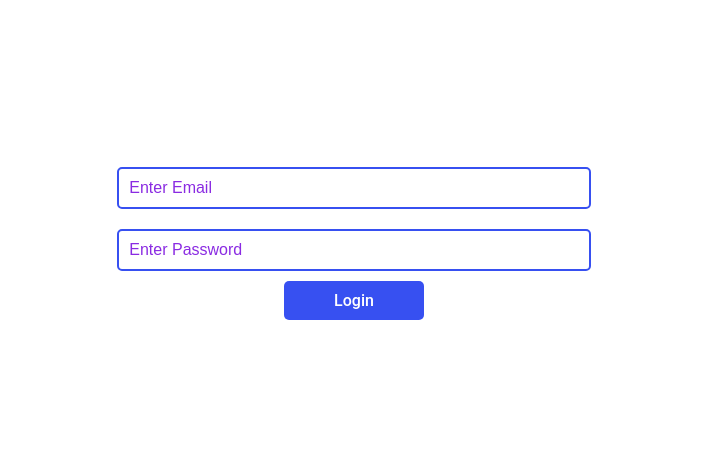
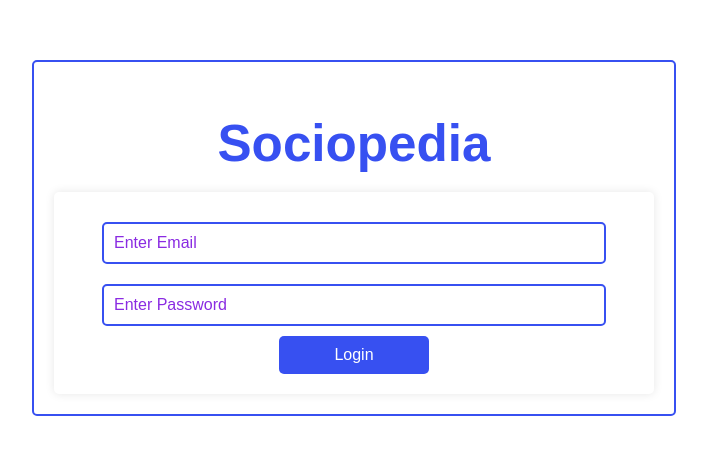
Before and after one commit to myselfbiwash/SocioPedia-SocialMedia-App, a React (Vite) app in the folder SocioPediaApp/: page / in a window 1280 px wide. Shown: the part 162-616 px from the top of the page, without its empty margins (286-993 px from the left). Built offline with nearby package versions, Linux system fonts and the light colour scheme.

Commit message:
Create PrivateComponent to hold place if authenticated else proceed to login

```diff
--- a/SocioPediaApp/src/components/Login.jsx
+++ b/SocioPediaApp/src/components/Login.jsx
@@ -1,5 +1,6 @@
 import React, { useEffect } from "react";
 import { useNavigate } from "react-router-dom";
+import "./Signup.css";
 
 const Login =()=>{
     const [email,setEmail] = React.useState('');
@@ -31,11 +32,14 @@ const Login =()=>{
 
     }
     return(
-        <div className="login">
+        <div className="register-login">
+        <h1>Sociopedia</h1>
+        <div className="signup-login">
             <input type="text" className="inputBox" placeholder="Enter Email" onChange={(e)=>setEmail(e.target.value)} value ={email} />
             <input type="password" className="inputBox" placeholder="Enter Password" onChange={(e)=>setPassword(e.target.value)} value ={password} />
             <button onClick={handleLogin} className="appButton" type="button">Login</button>
 
+        </div>
         </div>
     )
 
```
Also changed, not shown: SocioPediaApp/src/components/PrivateComponent.jsx (added, +9 -0 lines).
